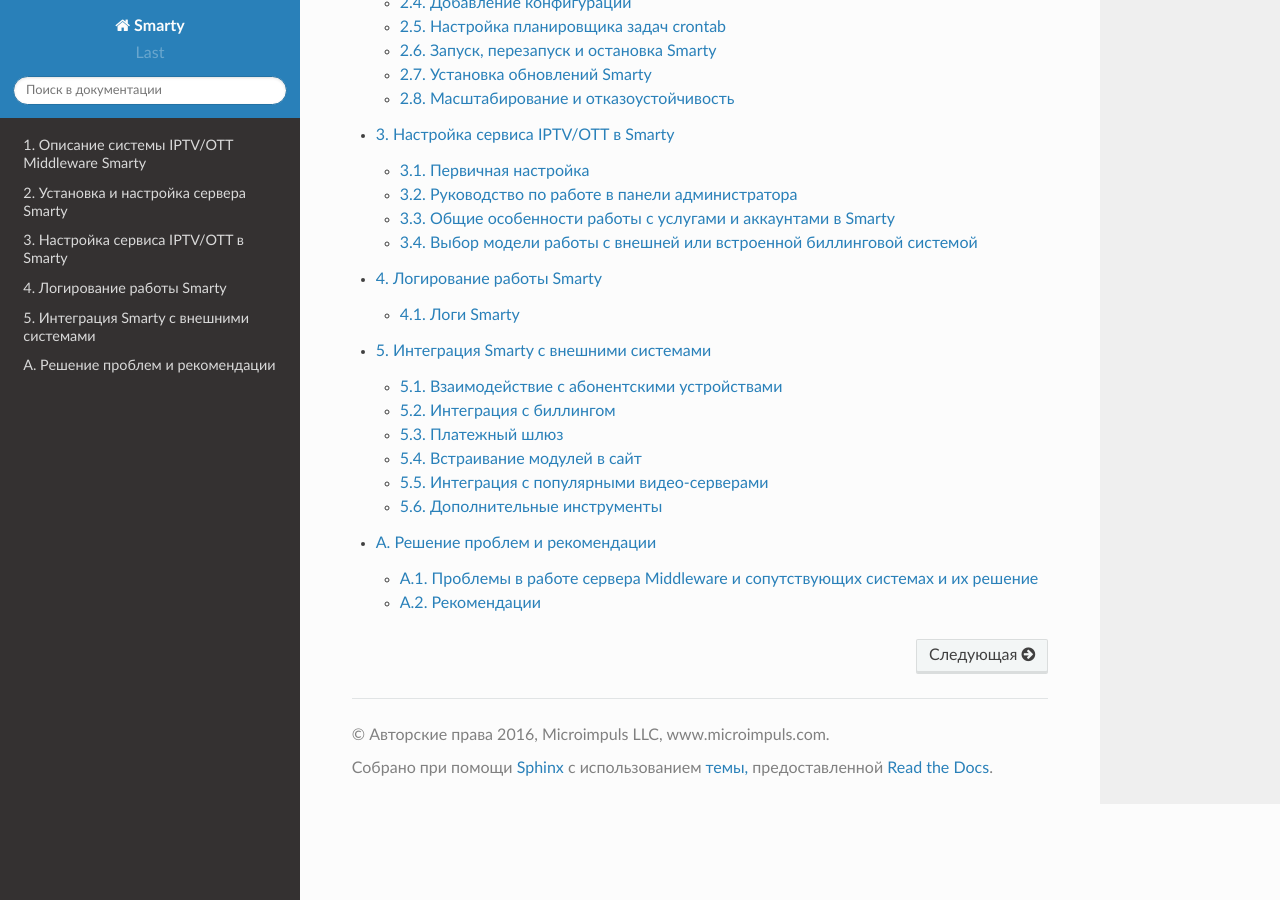
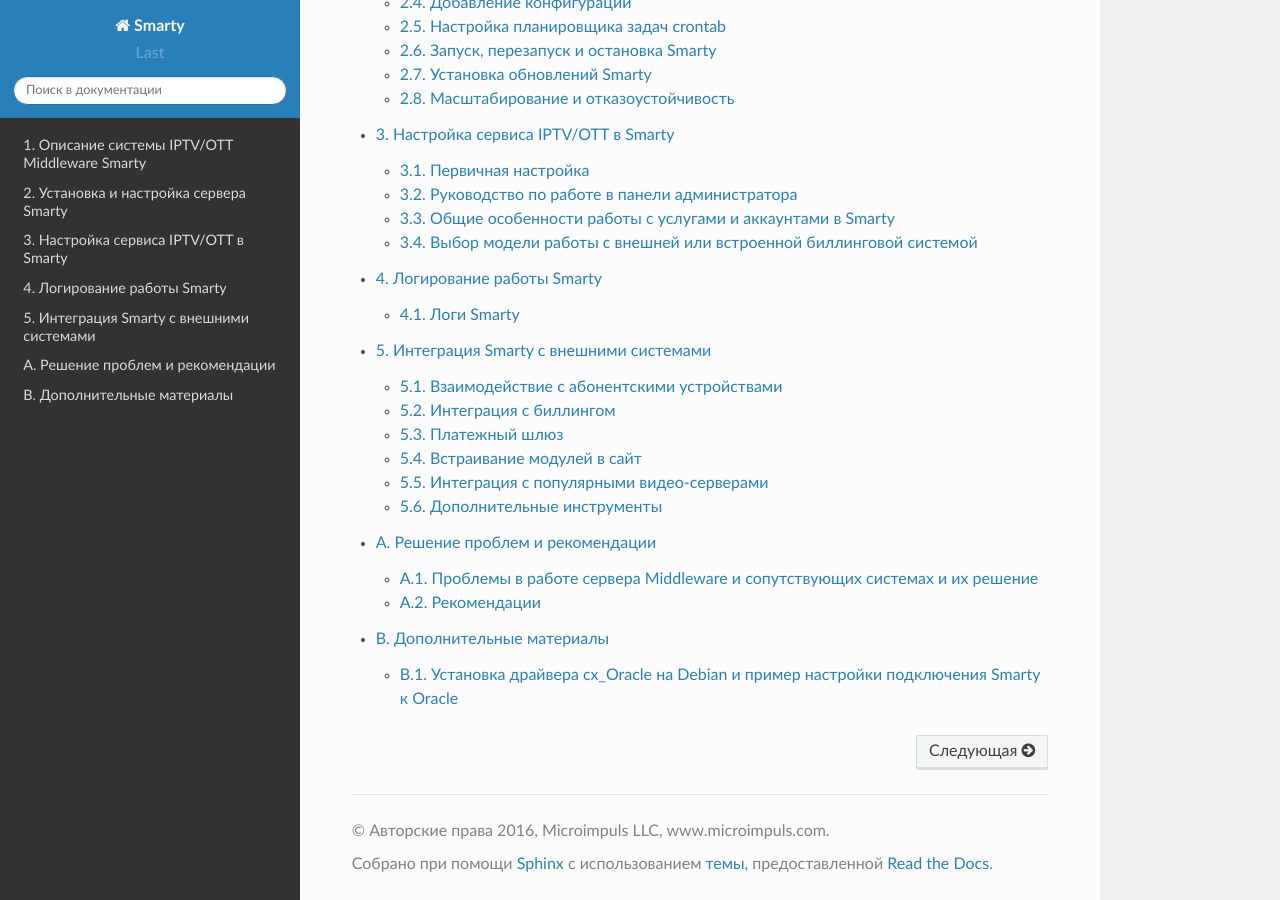
Before and after one commit to sergey-yakovlev/smarty-docs, a Sphinx documentation site: the page built from source/index.rst, in a window 1280 px wide and 900 px high, scrolled down 586 px. Built offline with Sphinx 7.4.7 and the Read the Docs theme 2.0.0, drawn with Linux system fonts in a browser that asks for light colours; some of the changed lines change nothing that is shown.

Commit message:
cx_Oracle docs

```diff
--- /dev/null
+++ b/source/additional_docs.rst
@@ -0,0 +1,58 @@
+.. _additional_docs:
+
+***************************
+B. Дополнительные материалы
+***************************
+
+.. _cx_oracle:
+
+B.1. Установка драйвера cx_Oracle на Debian и пример настройки подключения Smarty к Oracle
+==========================================================================================
+
+1. Установить пакет ``oracle-instantclient11.2-basic``.
+  При установке на Debian необходимо сконвертировать rpm-пакет, предоставляемый Oracle, в deb-пакет с помощью утилиты ``alien``: ::
+
+    alien oracle-instantclient11.2-basic-11.2.0.4.0-1.x86_64.rpm
+    dpkg -i oracle-instantclient11.2-basic_11.2.0.4.0-2_amd64.deb
+
+
+2. Установить пакет ``oracle-instantclient11.2-devel``: ::
+
+    alien oracle-instantclient11.2-devel-11.2.0.4.0-1.x86_64.rpm
+    dpkg -i oracle-instantclient11.2-devel_11.2.0.4.0-2_amd64.deb
+
+3. Установить пакет ``oracle-instantclient11.2-sqlplus``: ::
+
+    alien oracle-instantclient11.2-sqlplus-11.2.0.4.0-1.x86_64.rpm
+    dpkg -i oracle-instantclient11.2-sqlplus_11.2.0.4.0-2_amd64.deb
+
+4. Установить python-модуль ``cx_Oracle``: ::
+
+    pip install cx_Oracle
+
+5. Установить ``libaio1``: ::
+
+    apt-get install libaio1 libaio-dev
+
+.. _smarty_oracle_connection_settings:
+
+B.1.1. Настройка подключения Smarty к Oracle
+--------------------------------------------
+
+В файл конфигурации Smarty в секции настроек подключения к БД необходимо прописать: ::
+
+    DATABASES = {
+        'default': {
+            'ENGINE': 'django.db.backends.oracle',
+            'NAME': "smarty",
+            'USER': "smarty", # Имя схемы/пользователя
+            'PASSWORD': "password", # Пароль пользователя
+            'HOST': "10.0.0.10", # Адрес сервера Oracle
+            'PORT': '1521',
+            'OPTIONS': {
+                'threaded': True,
+                'use_returning_into': False,
+            },
+            'CONN_MAX_AGE': 600,
+        }
+    }
--- a/source/index.rst
+++ b/source/index.rst
@@ -17,3 +17,4 @@
     log.rst
     integration.rst
     troubleshooting.rst
+    additional_docs.rst
--- a/source/installation_and_configuration.rst
+++ b/source/installation_and_configuration.rst
@@ -71,7 +71,14 @@
     python /usr/share/nginx/html/microimpuls/smarty/manage.py migrate --settings=settings.<settings filename>
 
 - *<settings filename>* - имя файла настроек Smarty, в котором должны быть установлены параметры подключения к БД
-(см. :ref:`Описание основных параметров <settings-description>`).
+  (см. :ref:`Описание основных параметров <settings-description>`).
+
+.. note::
+
+    Дополнительные материалы:
+
+    - :ref:`Особенности установки и настройки подключения Smarty к СУБД Oracle <cx_oracle>`
+
 
 .. _install-on-centos:
 
```
Also changed, not shown: 1 other file.
